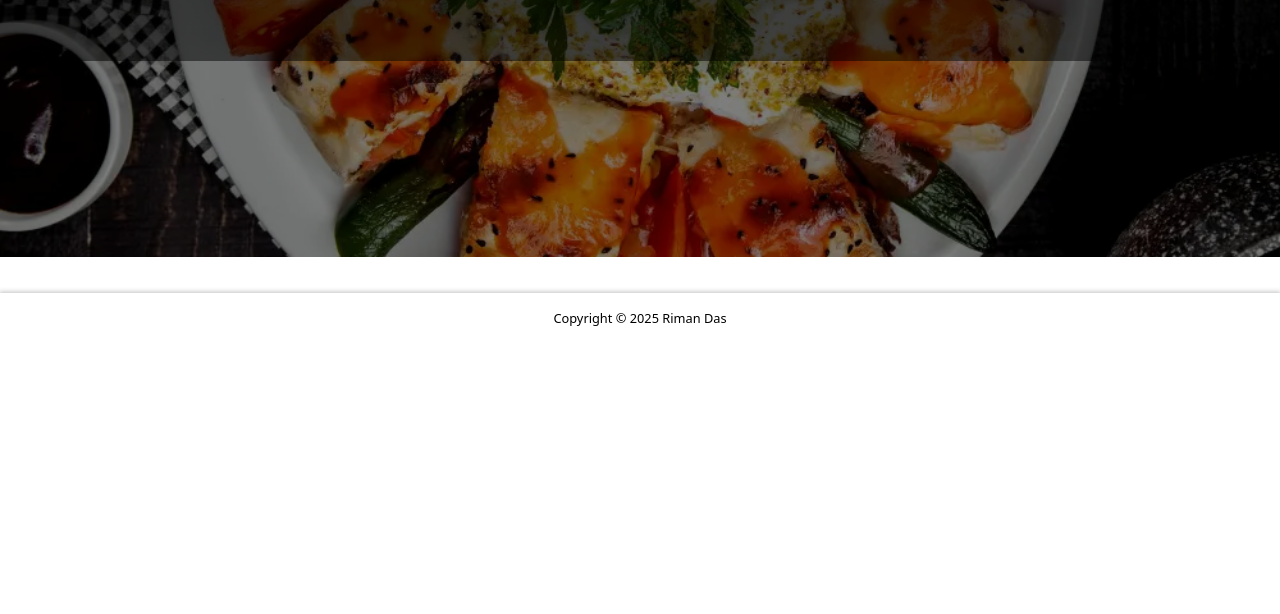
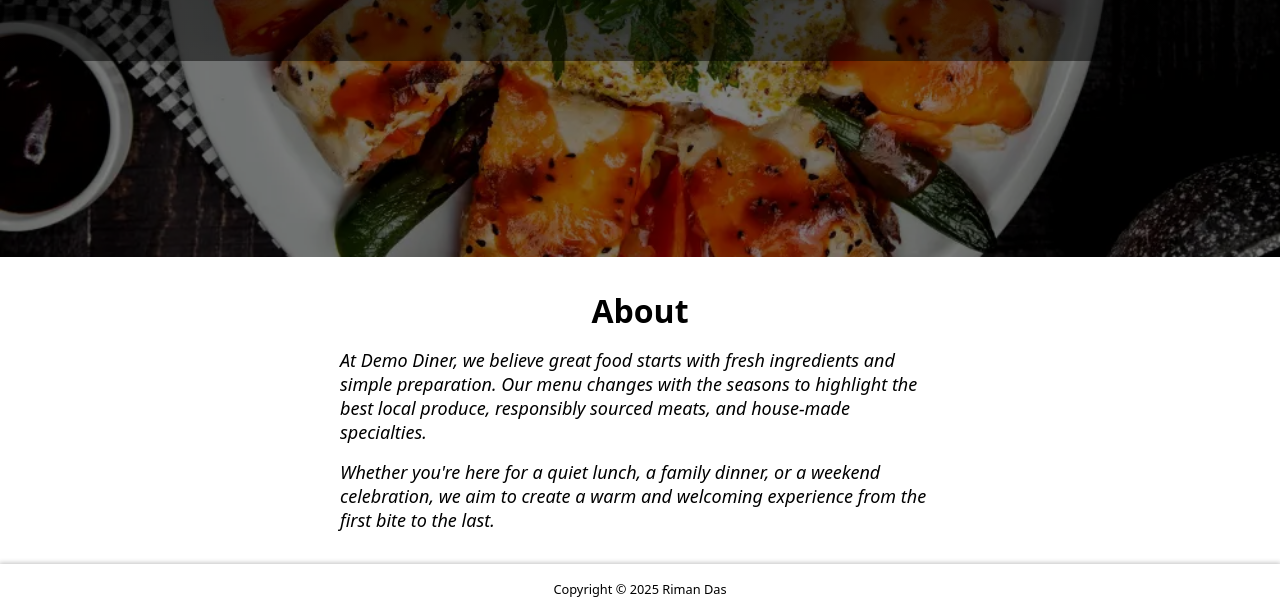
Before and after one commit to rimanz/odin-restaurant, a website built with webpack: page src/template.html in a window 1280 px wide. Shown: the part 457-1071 px from the top of the page. Before the commit the page ends 800 px from the top, so only its background shows below. Built offline with nearby package versions, Linux system fonts and the light colour scheme.

Commit message:
Add about section in home page and update styles

```diff
--- a/src/home.js
+++ b/src/home.js
@@ -15,6 +15,28 @@ function createHero() {
   heroLead.textContent = restaurantData.Tagline;
 }
 
+function sectionBuilder(headingText = "", classNames, parent) {
+  const section = createNode("section", classNames, parent);
+  const sectionContainer = createNode("div", "container", section);
+
+  if (headingText) {
+    const heading = createNode("h2", "section-heading", sectionContainer);
+    heading.textContent = headingText;
+  }
+
+  return sectionContainer;
+}
+
+function createAbout() {
+  const aboutSection = sectionBuilder("About", "", content_root);
+
+  restaurantData.aboutLines.forEach((line) => {
+    const p = createNode("p", "", aboutSection);
+    p.textContent = line;
+  });
+}
+
 export default function generateHomePage() {
   createHero();
+  createAbout();
 }
--- a/src/styles.css
+++ b/src/styles.css
@@ -125,6 +125,24 @@ main {
   font-style: italic;
 }
 
+section {
+  padding-block: var(--outer-padding-y);
+}
+
+section p {
+  padding-bottom: var(--outer-padding-y);
+  font-size: 1.125rem;
+  font-style: italic;
+  max-width: 600px;
+  margin: 0 auto;
+}
+
+.section-heading {
+  font-size: 2rem;
+  text-align: center;
+  padding-block: var(--outer-padding-y);
+}
+
 footer {
   justify-self: end;
   padding-block: var(--outer-padding-y);
```
